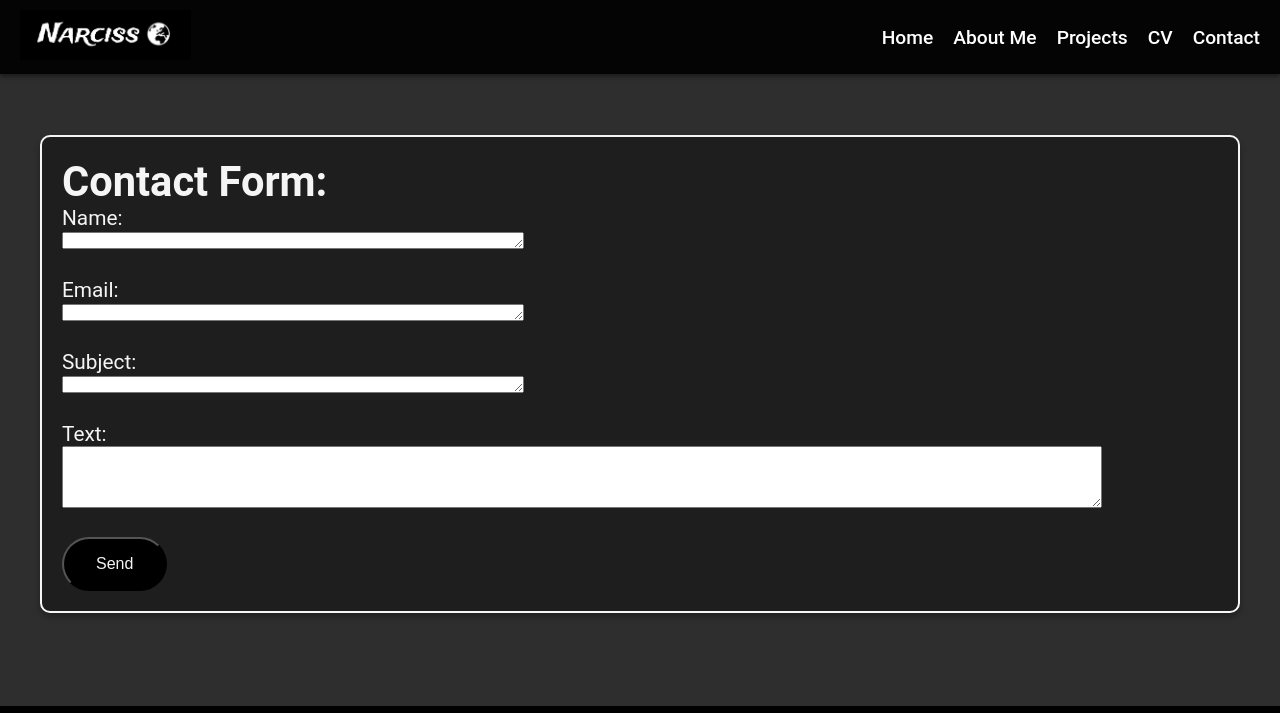
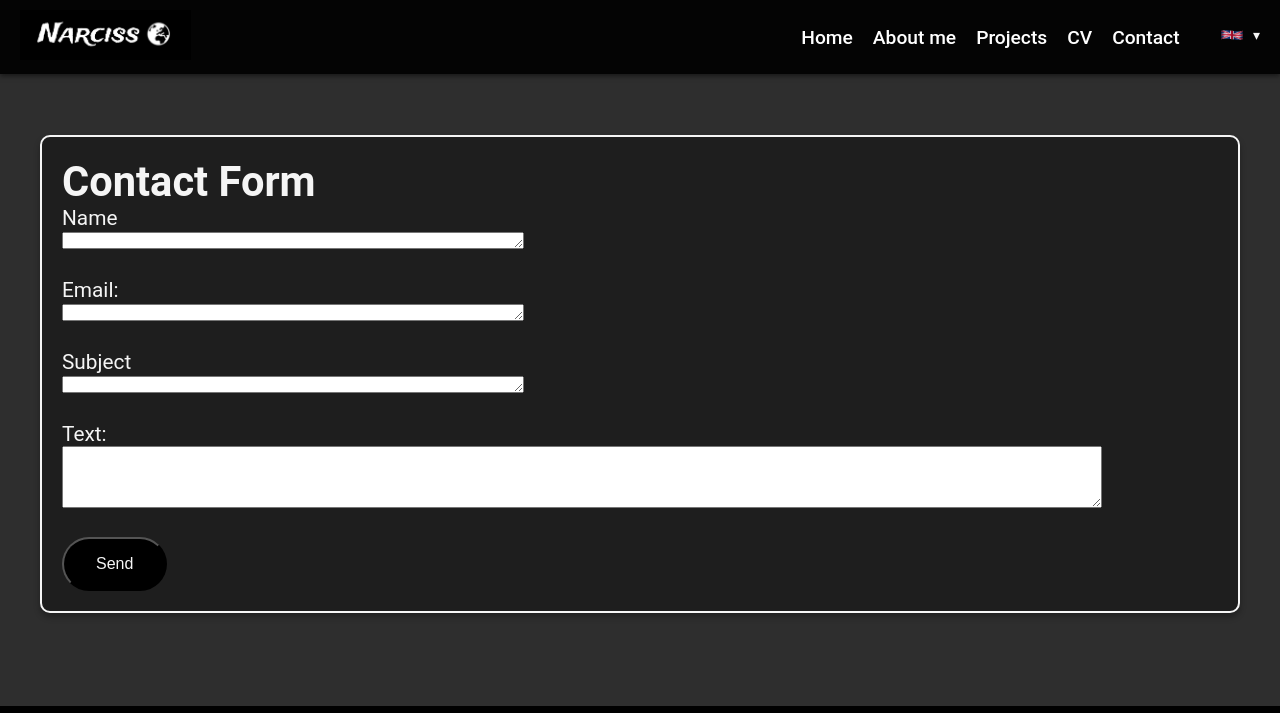
Before and after one commit to dannarcis24/My-Website, a plain HTML site: page formular.html in a window 1280 px wide. Shown: the top 713 px of the page. Drawn offline with Linux system fonts and the light colour scheme.

Commit message:
Update formular.html

```diff
--- a/formular.html
+++ b/formular.html
@@ -9,37 +9,20 @@
     <link rel="stylesheet" href="formular.css">
 </head>
 <body>
-    <div class="top-bar">
-        <a href="index.html"> <div class="logo"><img src="Icons/logo.jpg" alt="Logo"></div> </a>
-        <input type="checkbox" id="menu-toggle" class="menu-toggle">
-        <label for="menu-toggle" class="hamburger-menu">
-            <span></span>
-            <span></span>
-            <span></span>
-        </label>
-        <nav>
-            <ul class="nav-links">
-                <li><a href="index.html">Home</a></li>
-                <li><a href="about me.html">About Me</a></li>
-                <li><a href="projects.html">Projects</a></li>
-                <li><a href="Projects/my_CV.pdf" target="_blank">CV</a></li>
-                <li><a href="formular.html">Contact</a></li>
-            </ul>
-        </nav>
-    </div>
+    <div id="header"></div>
 
     <div class="content">
         <div class="box">
-            <h1> Contact Form:</h1>
+            <h1 id="form"> Contact Form:</h1>
 
             <form action="mailto:dannarcis.costinel@gmail.com" method="POST" enctype="text/plain">
-                <label for="nume"> Name:</label><br>
+                <label for="nume" id="name"> Name:</label><br>
                 <textarea id="nume" name="nume" rows="1" cols="4" style="width: 40%;" required></textarea><br><br>
 
                 <label for="email"> Email:</label><br>
                 <textarea id="email" name="email" rows="1" cols="4" style="width: 40%;" required></textarea><br><br>
 
-                <label for="subject"> Subject:</label><br>
+                <label for="subject" id="subject"> Subject:</label><br>
                 <textarea id="subject" name="subject" rows="1" cols="4" style="width: 40%;" required></textarea><br><br>
 
                 <label for="mesaj"> Text:</label><br>
@@ -50,20 +33,34 @@
         </div>
     </div>
 
-    <footer>
-        <p>&copy; 2024Copyright | Dan Narcis Costinel</p>
-        <p>
-            Contact me:
-            <a href="mailto:dannarcis.costinel@gmail.com" target="_blank" class="contact"> Gmail</a> |
-            <a href="mailto:dan_narcis_costinel@yahoo.com" target="_blank" class="contact"> Yahoo</a>
-        </p>
-        <div class="social-media">
-            <a href="https://www.instagram.com/dannarcis_24/" target="_blank"> <img src="Icons/instagram.png" alt=""> </a>
-            <a href="https://www.facebook.com/profile.php?id=100007628927868" target="_blank"> <img src="Icons/facebook.png" alt=""> </a>
-            <a href="https://github.com/dannarcis24" target="_blank"> <img src="Icons/github.png" alt=""> </a>
-            <a href="https://www.linkedin.com/in/narcis-dan-39800030b/" target="_blank"> <img src="Icons/linkedin.png" alt=""> </a>
-            <a href="https://www.snapchat.com/add/dannarcis_24" target="_blank"> <img src="Icons/snapchat.png" alt=""> </a>
-        </div>
-    </footer>
+    <div id="footer"></div>
+
+    <script>
+        function loadScript(src) {
+            return new Promise((resolve, reject) => {
+                const script = document.createElement("script");
+                script.src = src;
+                script.onload = resolve;
+                script.onerror = reject;
+                document.body.appendChild(script);
+            });
+        }
+
+        fetch('header.html')
+            .then(res => res.text())
+            .then(data => {
+                document.getElementById("header").innerHTML = data;
+                return Promise.all([
+                    loadScript("Translations/formular.js"),
+                    loadScript("Translations/language.js")
+                ]);
+            });
+
+        fetch('footer.html')
+            .then(res => res.text())
+            .then(data => {
+                document.getElementById('footer').innerHTML = data;
+            });
+    </script>
 </body>
 </html>
```
